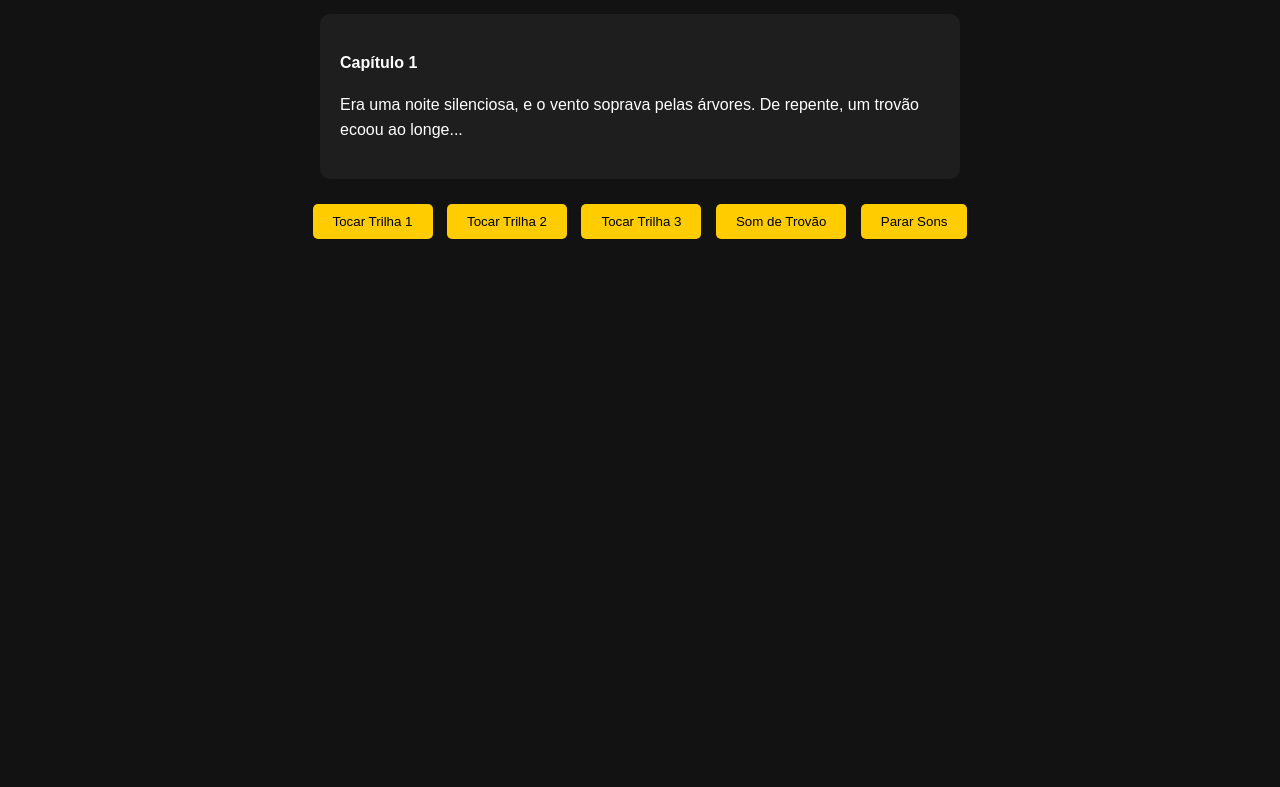
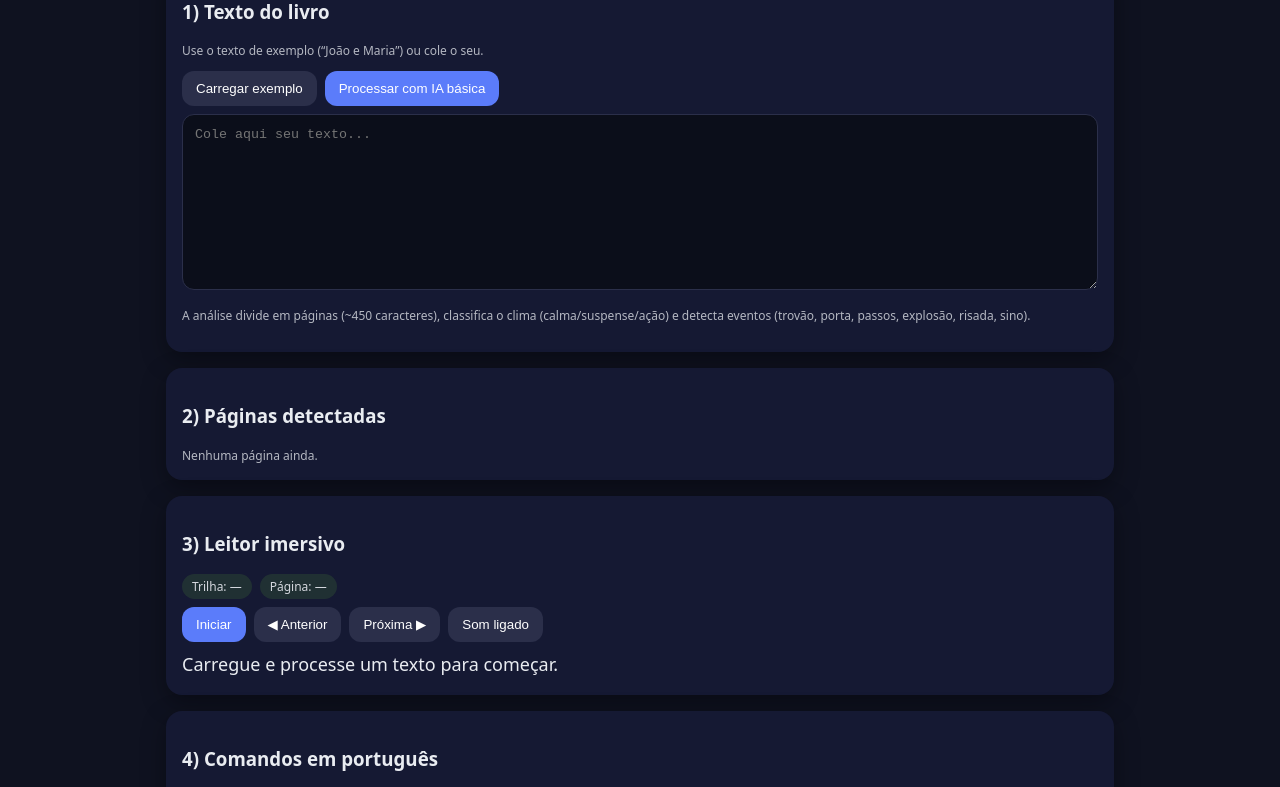
Before and after one commit to novorock/livros-sonorizados, a website: page public/index.html in a window 1280 px wide. Shown: the part 108-895 px from the top of the page. Before the commit the page ends 800 px from the top, so only its background shows below. Drawn offline with Linux system fonts and the light colour scheme.

Commit message:
Update index.html

```diff
--- a/public/index.html
+++ b/public/index.html
@@ -1,80 +1,77 @@
-<!DOCTYPE html>
+<!doctype html>
 <html lang="pt-BR">
 <head>
-  <meta charset="UTF-8">
-  <title>Livro Sonorizado - Protótipo</title>
+  <meta charset="utf-8" />
+  <meta name="viewport" content="width=device-width, initial-scale=1" />
+  <title>Editor de Livro Sonorizado — Protótipo IA</title>
   <style>
-    body {
-      font-family: Arial, sans-serif;
-      background: #121212;
-      color: #fff;
-      padding: 20px;
-      line-height: 1.6;
-    }
-    h1 {
-      text-align: center;
-      color: #ffcc00;
-    }
-    #book {
-      max-width: 600px;
-      margin: 20px auto;
-      padding: 20px;
-      background: #1e1e1e;
-      border-radius: 10px;
-    }
-    button {
-      background: #ffcc00;
-      border: none;
-      padding: 10px 20px;
-      margin: 5px;
-      cursor: pointer;
-      border-radius: 5px;
-    }
-    button:hover {
-      background: #ffaa00;
-    }
+    :root { --bg:#0f1220; --panel:#151933; --ink:#e9ecf1; --brand:#5b7cfa; }
+    * { box-sizing: border-box }
+    body { margin:0; font-family: system-ui, -apple-system, Arial, sans-serif; background:var(--bg); color:var(--ink); }
+    header { padding:16px; background:linear-gradient(90deg,#3a0ca3,#7209b7); box-shadow:0 2px 12px rgba(0,0,0,.25) }
+    h1 { margin:0; font-size:18px }
+    main { max-width:980px; margin:0 auto; padding:16px }
+    .card { background:var(--panel); padding:16px; border-radius:16px; box-shadow:0 8px 24px rgba(0,0,0,.35); margin-bottom:16px }
+    textarea, input[type=text] { width:100%; padding:12px; border-radius:12px; border:1px solid #2b2f4a; background:#0b0e1a; color:var(--ink); }
+    button { background:var(--brand); color:#fff; border:none; padding:10px 14px; border-radius:12px; cursor:pointer; }
+    button.secondary { background:#2b2f4a }
+    .row { display:flex; gap:8px; align-items:center; flex-wrap:wrap }
+    .pill { display:inline-block; padding:4px 10px; border-radius:999px; background:#233; font-size:12px; opacity:.9 }
+    .page { white-space: pre-wrap; line-height:1.6; font-size:18px }
+    .small { font-size:12px; opacity:.75 }
+    .list { display:grid; grid-template-columns: 1fr; gap:10px; }
+    @media(min-width:800px){ .list { grid-template-columns: 1fr 1fr } }
+    .pageItem { background:#0b0e1a; border:1px solid #2b2f4a; padding:12px; border-radius:12px }
+    .footer { text-align:center; padding:12px; opacity:.7; font-size:12px }
   </style>
 </head>
 <body>
-  <h1>Protótipo: Livro Sonorizado</h1>
-  <div id="book">
-    <p><strong>Capítulo 1</strong></p>
-    <p>Era uma noite silenciosa, e o vento soprava pelas árvores. De repente, um trovão ecoou ao longe...</p>
-  </div>
+  <header><h1>📖 Editor de Livro Sonorizado — Protótipo IA</h1></header>
+  <main>
+    <div class="card">
+      <h3>1) Texto do livro</h3>
+      <p class="small">Use o texto de exemplo (“João e Maria”) ou cole o seu.</p>
+      <div class="row" style="margin-bottom:8px">
+        <button id="load-sample" class="secondary">Carregar exemplo</button>
+        <button id="process">Processar com IA básica</button>
+      </div>
+      <textarea id="input-text" rows="10" placeholder="Cole aqui seu texto..."></textarea>
+      <p class="small">A análise divide em páginas (~450 caracteres), classifica o clima (calma/suspense/ação) e detecta eventos (trovão, porta, passos, explosão, risada, sino).</p>
+    </div>
 
-  <div style="text-align:center; margin-top:20px;">
-    <button onclick="playMusic('trilha1')">Tocar Trilha 1</button>
-    <button onclick="playMusic('trilha2')">Tocar Trilha 2</button>
-    <button onclick="playMusic('trilha3')">Tocar Trilha 3</button>
-    <button onclick="playEffect('raio')">Som de Trovão</button>
-    <button onclick="stopAll()">Parar Sons</button>
-  </div>
+    <div class="card">
+      <h3>2) Páginas detectadas</h3>
+      <div id="summary" class="small">Nenhuma página ainda.</div>
+      <div id="pages" class="list"></div>
+    </div>
 
-  <script>
-    // Criando os áudios
-    const sounds = {
-      trilha1: new Audio("trilha1.mp3"),
-      trilha2: new Audio("trilha2.mp3"),
-      trilha3: new Audio("trilha3.mp3"),
-      raio: new Audio("raio.mp3"),
-    };
+    <div class="card">
+      <h3>3) Leitor imersivo</h3>
+      <div class="row" style="margin-bottom:8px">
+        <span class="pill" id="mood-pill">Trilha: —</span>
+        <span class="pill" id="page-pill">Página: —</span>
+      </div>
+      <div class="row" style="margin-bottom:8px">
+        <button id="start">Iniciar</button>
+        <button id="prev" class="secondary">◀ Anterior</button>
+        <button id="next" class="secondary">Próxima ▶</button>
+        <button id="mute" class="secondary">Som ligado</button>
+      </div>
+      <div class="page" id="page-text">Carregue e processe um texto para começar.</div>
+    </div>
 
-    function playMusic(name) {
-      stopAll();
-      sounds[name].loop = true; // trilhas sonoras ficam em loop
-      sounds[name].play();
-    }
+    <div class="card">
+      <h3>4) Comandos em português</h3>
+      <p class="small">Ex.: “troque a trilha desta página para suspense”, “remova efeitos”, “tocar sino agora”.</p>
+      <div class="row">
+        <input id="cmd" type="text" placeholder="Digite um comando..." />
+        <button id="run-cmd">Executar</button>
+      </div>
+      <div id="cmd-log" class="small" style="margin-top:8px"></div>
+    </div>
 
-    function playEffect(name) {
-      sounds[name].play();
-    }
-
-    function stopAll() {
-      for (let key in sounds) {
-        sounds[key].pause();
-        sounds[key].currentTime = 0;
-      }
-    }
-  </script>
+    <div class="footer">Protótipo gerando áudio sintético livre de direitos (WebAudio). © Você</div>
+  </main>
+  <script src="/public/app.js"></script>
 </body>
 </html>
```
